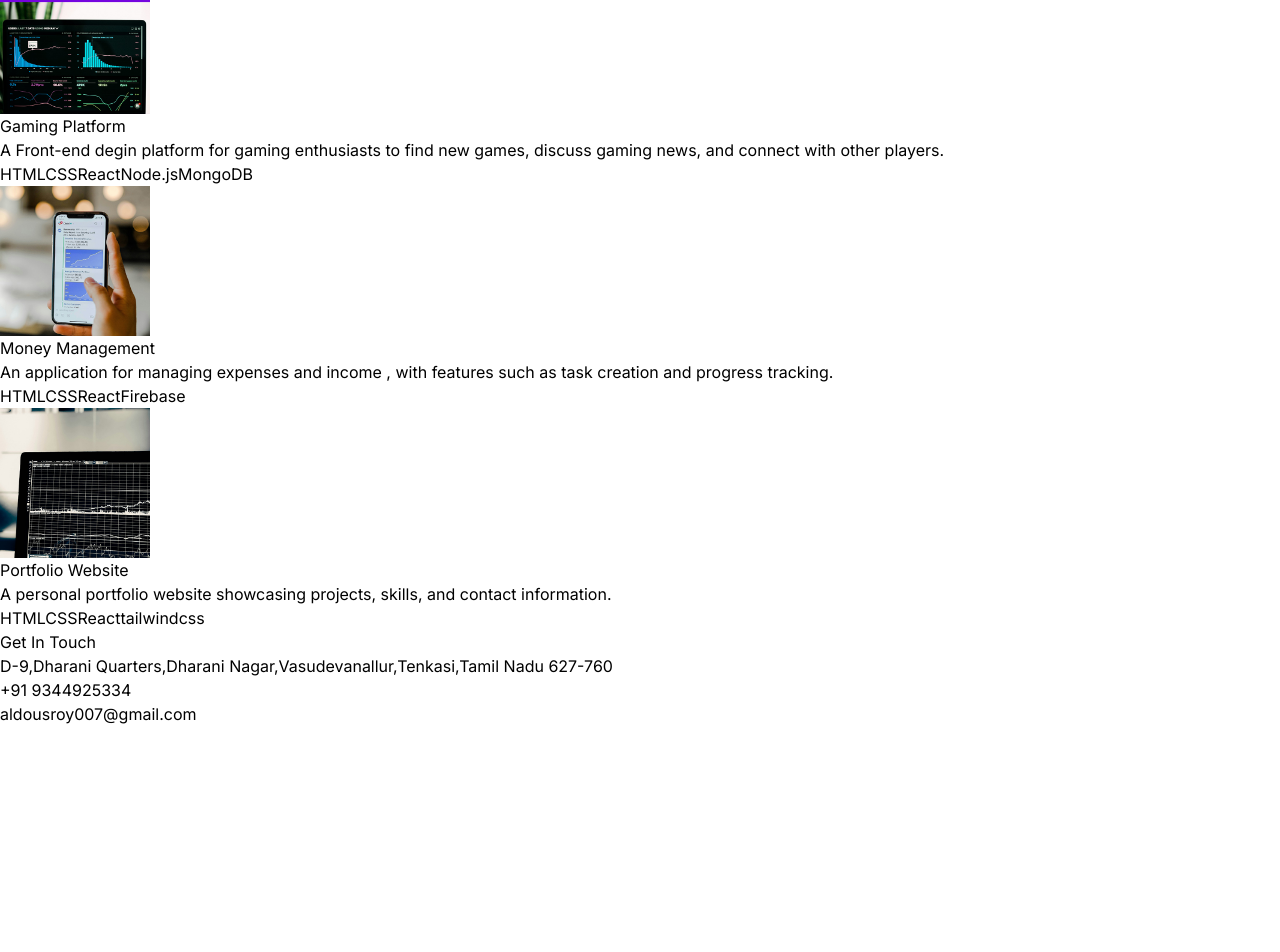
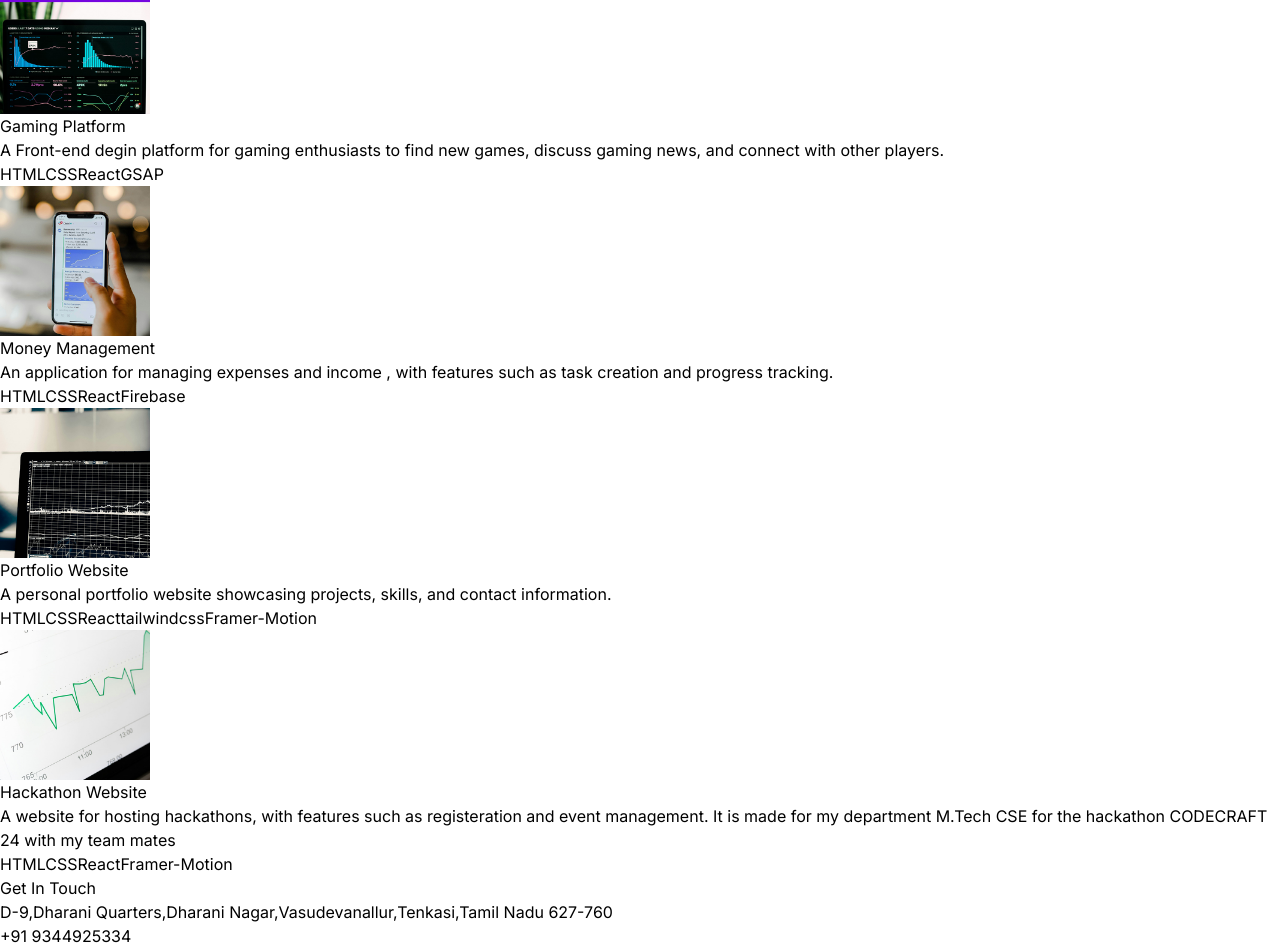
Before and after one commit to Aldous-Roy/react-portfolio, a React (Vite) app: page / in a window 1280 px wide. Shown: the part 1484-2436 px from the top of the page. Before the commit the page ends 2210 px from the top, so only its background shows below. Built offline with nearby package versions, Linux system fonts and the light colour scheme.

Commit message:
complete

```diff
--- a/package.json
+++ b/package.json
@@ -13,7 +13,8 @@
     "framer-motion": "^11.13.1",
     "react": "^18.3.1",
     "react-dom": "^18.3.1",
-    "react-icons": "^5.4.0"
+    "react-icons": "^5.4.0",
+    "react-router-dom": "^7.0.2"
   },
   "devDependencies": {
     "@eslint/js": "^9.15.0",
--- a/src/App.jsx
+++ b/src/App.jsx
@@ -5,10 +5,17 @@ import About from "./components/About";
 import Tech from "./components/Tech";
 import Project from "./components/Project";
 import Contact from "./components/Contact";
+import { motion } from "framer-motion"; // Import motion from Framer Motion
 
 const App = () => {
   return (
-    <div className="overflow-x-hidden text-neutral-300 antialiased selection:bg-cyan-300">
+    <motion.div
+      className="overflow-x-hidden text-neutral-300 antialiased selection:bg-cyan-300"
+      initial={{ opacity: 0 }} // Start opacity
+      animate={{ opacity: 1 }}  // End opacity (fade-in effect)
+      exit={{ opacity: 0 }}     // Fade-out effect when leaving
+      transition={{ duration: 1 }} // Duration of the animation
+    >
       <div className="fixed top-0 -z-10 h-full w-full">
         <div className="absolute top-0 z-[-2] h-screen w-screen bg-neutral-950 bg-[radial-gradient(ellipse_80%_80%_at_50%_-20%,rgba(120,119,198,0.3),rgba(255,255,255,0))]"></div>
       </div>
@@ -17,10 +24,10 @@ const App = () => {
         <Hero />
         <About />
         <Tech />
-        <Project/>
-        <Contact/>
+        <Project />
+        <Contact />
       </div>
-    </div>
+    </motion.div>
   );
 };
 
--- a/src/components/About.jsx
+++ b/src/components/About.jsx
@@ -1,4 +1,5 @@
 import React from "react";
+import { motion } from "framer-motion";
 import about_img from "../assets/about.jpg";
 import { ABOUT_TEXT } from "../constants";
 
@@ -9,21 +10,43 @@ const About = () => {
         About <span className="text-neutral-500">Me</span>
       </h2>
       <div className="flex flex-wrap items-center">
-        {/* Image Section */}
-        <div className="w-full lg:w-1/2 lg:p-8 flex justify-center">
+        {/* Image Section with Animation */}
+        <motion.div
+          className="w-full lg:w-1/2 lg:p-8 flex justify-center"
+          initial={{ opacity: 0, x: -100, scale: 0.8 }}
+          animate={{ opacity: 1, x: 0, scale: 1 }}
+          transition={{
+            type: "spring",
+            stiffness: 100,
+            damping: 25,
+            duration: 1.2,
+            delay: 0.5, // Delay for a smoother effect
+          }}
+        >
           <img
             src={about_img}
             alt="About Me"
             className="rounded-lg shadow-lg max-w-sm lg:max-w-md"
           />
-        </div>
+        </motion.div>
 
-        {/* Text Section */}
-        <div className="w-full lg:w-1/2 lg:pl-8">
+        {/* Text Section with Animation */}
+        <motion.div
+          className="w-full lg:w-1/2 lg:pl-8"
+          initial={{ opacity: 0, y: 100 }}
+          animate={{ opacity: 1, y: 0 }}
+          transition={{
+            type: "spring",
+            stiffness: 120,
+            damping: 30,
+            duration: 1.2,
+            delay: 0.3, // Staggered effect for text
+          }}
+        >
           <p className="my-2 max-w-xl py-6 text-lg leading-relaxed text-justify text-neutral-400">
             {ABOUT_TEXT}
           </p>
-        </div>
+        </motion.div>
       </div>
     </div>
   );
--- a/src/components/Contact.jsx
+++ b/src/components/Contact.jsx
@@ -1,10 +1,24 @@
 import React from 'react';
+import { motion } from 'framer-motion';
 import { CONTACT } from '../constants';
 
 const Contact = () => (
   <div className="border-b border-neutral-900 pb-20">
-    <h2 className="text-4xl font-bold text-center my-10">Get In Touch</h2>
-    <div className="text-center tracking-tight">
+    <h2 className="text-4xl font-bold text-center my-10">
+      Get In Touch
+    </h2>
+    <motion.div
+      className="text-center tracking-tight"
+      initial={{ opacity: 0, y: 50 }}
+      animate={{ opacity: 1, y: 0 }}
+      transition={{
+        type: 'spring',
+        stiffness: 100,
+        damping: 25,
+        duration: 1.2,
+        delay: 0.3,
+      }}
+    >
       <p className="my-4 text-lg text-neutral-600">{CONTACT.address}</p>
       <p className="my-4 text-lg text-neutral-600">
         <a
@@ -22,7 +36,7 @@ const Contact = () => (
           {CONTACT.email}
         </a>
       </p>
-    </div>
+    </motion.div>
   </div>
 );
 
--- a/src/components/Hero.jsx
+++ b/src/components/Hero.jsx
@@ -1,12 +1,18 @@
 import React from "react";
 import { HERO_CONTENT } from "../constants";
 import profile from "../assets/Aldous.jpeg";
+import { motion } from "framer-motion";
 
 const Hero = () => (
   <div className="border-b border-neutral-900 pb-10 lg:mb-20">
     <div className="flex flex-wrap items-center">
       {/* Text Section */}
-      <div className="w-full lg:w-1/2 flex flex-col items-center lg:items-start px-6 lg:px-12">
+      <motion.div
+        className="w-full lg:w-1/2 flex flex-col items-center lg:items-start px-6 lg:px-12"
+        initial={{ opacity: 0, x: -50 }}
+        animate={{ opacity: 1, x: 0 }}
+        transition={{ type: "spring", stiffness: 50, delay: 0.2 }}
+      >
         <h1 className="text-5xl lg:text-7xl font-thin tracking-tight leading-tight mb-6">
           Aldous Roy
         </h1>
@@ -16,10 +22,15 @@ const Hero = () => (
         <p className="text-base lg:text-lg max-w-lg text-justify leading-relaxed">
           {HERO_CONTENT}
         </p>
-      </div>
+      </motion.div>
 
       {/* Image Section */}
-      <div className="w-full lg:w-1/2 flex justify-center lg:justify-end px-6 lg:px-12">
+      <motion.div
+        className="w-full lg:w-1/2 flex justify-center lg:justify-end px-6 lg:px-12"
+        initial={{ opacity: 0, scale: 0.5 }}
+        animate={{ opacity: 1, scale: 1 }}
+        transition={{ type: "spring", stiffness: 50, delay: 0.4 }}
+      >
         <img
           className="rounded-full shadow-lg transition-transform duration-300 hover:scale-105"
           src={profile}
@@ -27,7 +38,7 @@ const Hero = () => (
           width={300}
           height={300}
         />
-      </div>
+      </motion.div>
     </div>
   </div>
 );
--- a/src/components/Project.jsx
+++ b/src/components/Project.jsx
@@ -1,13 +1,20 @@
 import React from "react";
+import { motion } from "framer-motion"; // Import Framer Motion
 import { PROJECTS } from "../constants";
 
 const Project = () => {
   return (
     <div className="border-b border-neutral-900 pb-4">
-      <h2 className="my-20 text-center text-4xl">Projects</h2>
+      <h2 className="my-20 text-center text-4xl font-bold">Projects</h2>
       <div>
         {PROJECTS.map((project, id) => (
-          <div key={id} className="mb-8 flex flex-wrap lg:justify-center">
+          <motion.div
+            key={id}
+            className="mb-8 flex flex-wrap lg:justify-center"
+            initial={{ opacity: 0, y: 50 }} // Start with opacity 0 and y-position off-screen
+            animate={{ opacity: 1, y: 0 }}   // Animate to opacity 1 and y-position 0
+            transition={{ duration: 0.6, delay: id * 0.2 }} // Delay each project animation based on its index
+          >
             <div className="w-full flex justify-center items-center lg:w-1/4">
               <img
                 src={project.image}
@@ -31,7 +38,7 @@ const Project = () => {
                 ))}
               </div>
             </div>
-          </div>
+          </motion.div>
         ))}
       </div>
     </div>
--- a/src/components/Tech.jsx
+++ b/src/components/Tech.jsx
@@ -1,10 +1,11 @@
 import React from 'react';
 import { RiReactjsLine } from "react-icons/ri";
 import { SiNodedotjs, SiExpress, SiPostgresql, SiMongodb, SiGithub } from "react-icons/si";
+import { motion } from "framer-motion"; // Import Framer Motion
 
 const Tech = () => (
   <div className="border-b border-neutral-800">
-    <h2 className="my-10 text-center text-4xl">Technologies</h2>
+    <h2 className="my-10 text-center text-4xl font-bold">Technologies</h2>
     <div className="flex flex-wrap items-center justify-center gap-4">
       {[
         { Icon: RiReactjsLine, color: "text-cyan-400" },
@@ -14,9 +15,15 @@ const Tech = () => (
         { Icon: SiPostgresql, color: "text-blue-400" },
         { Icon: SiGithub, color: "text-gray-600" },
       ].map(({ Icon, color }, idx) => (
-        <div key={idx} className="rounded-2xl border-4 border-neutral-800 p-4">
+        <motion.div
+          key={idx}
+          className="rounded-2xl border-4 border-neutral-800 p-4"
+          initial={{ opacity: 0, scale: 0.8 }}  // Start with opacity 0 and scale smaller
+          animate={{ opacity: 1, scale: 1 }}    // Animate to opacity 1 and scale 1
+          transition={{ duration: 0.5, delay: idx * 0.1 }} // Delay based on index for staggered animation
+        >
           <Icon className={`text-7xl ${color}`} />
-        </div>
+        </motion.div>
       ))}
     </div>
   </div>
--- a/src/constants/index.js
+++ b/src/constants/index.js
@@ -1,7 +1,7 @@
 import project1 from "../assets/projects/project-1.jpg";
 import project2 from "../assets/projects/project-2.jpg";
 import project3 from "../assets/projects/project-3.jpg";
-// import project4 from "../assets/projects/project-4.jpg";
+import project4 from "../assets/projects/project-4.jpg";
 
 export const HERO_CONTENT = `I am a passionate full stack developer with a knack for crafting robust and scalable web applications. With 2 years of hands-on experience, I have honed my skills in front-end technologies like React and Three.js, as well as back-end technologies like Node.js, PostgreSQL and MongoDB. My goal is to leverage my expertise to create innovative solutions that drive business growth and deliver exceptional user experiences.`;
 
@@ -44,7 +44,7 @@ export const PROJECTS = [
     image: project1,
     description:
       "A Front-end degin platform for gaming enthusiasts to find new games, discuss gaming news, and connect with other players.",
-    technologies: ["HTML", "CSS", "React", "Node.js", "MongoDB"],
+    technologies: ["HTML", "CSS", "React", "GSAP"],
   },
   {
     title: "Money Management",
@@ -58,8 +58,15 @@ export const PROJECTS = [
     image: project3,
     description:
       "A personal portfolio website showcasing projects, skills, and contact information.",
-    technologies: ["HTML", "CSS", "React", "tailwindcss"],
+    technologies: ["HTML", "CSS", "React", "tailwindcss","Framer-Motion"],
   },
+  {
+    title: "Hackathon Website",
+    image: project4,
+    description:
+      "A website for hosting hackathons, with features such as registeration and event management. It is made for my department M.Tech CSE for the hackathon CODECRAFT 24  with my team mates ",
+    technologies: ["HTML", "CSS", "React", "Framer-Motion"],
+  }
 ];
 
 export const CONTACT = {
```
Also changed, not shown: src/components/Navbar.jsx (+36 -14 lines), 1 other file (tests, documents, lock files or other folders).
